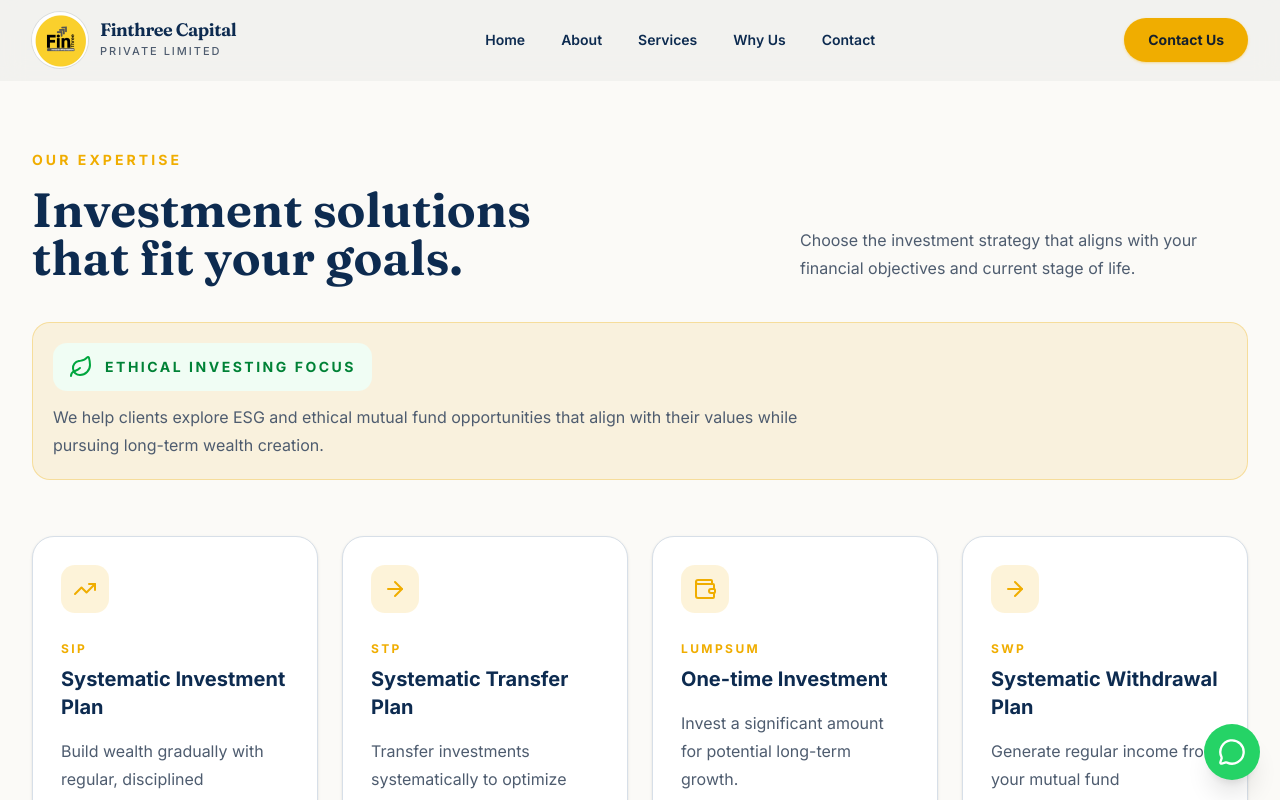
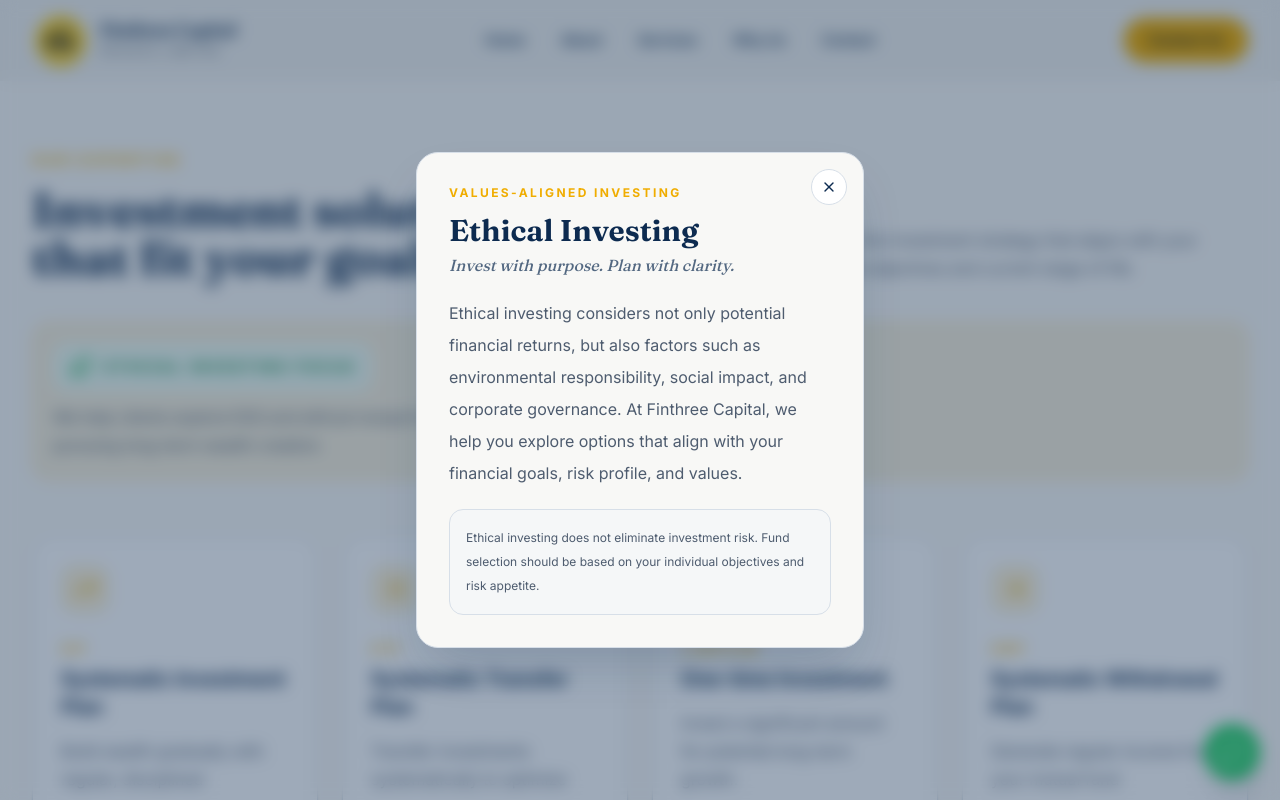
Before and after one commit to Aryamann687/finthree-capital, a Next.js app: page / in a window 1280 px wide. Both pictures are taken after a click on the button 640 px from the left and 2147 px from the top of the page. Shown: the part 1747-2547 px from the top of the page. Built offline with nearby package versions, Linux system fonts and the light colour scheme.

Commit message:
Added Ethical investing focus

```diff
--- a/components/finthree-site.tsx
+++ b/components/finthree-site.tsx
@@ -243,6 +243,8 @@ export function FinthreeSite() {
   // Comparison charts always project across a fixed horizon, selectable via
   // the timeline buttons — independent of the calculator's own period above.
   const [comparisonYears, setComparisonYears] = useState<number>(DEFAULT_COMPARISON_YEARS)
+  // ---- Ethical Investing Focus modal state ----
+  const [ethicalModalOpen, setEthicalModalOpen] = useState(false)
 
   // Keep the primary calculator controls and summary immediate while allowing
   // heavier comparison charts lower on the page to update at a lower priority.
@@ -410,6 +412,16 @@ const handleSubmit = async (e: FormEvent<HTMLFormElement>) => {
     window.addEventListener('scroll', onScroll, { passive: true })
     return () => window.removeEventListener('scroll', onScroll)
   }, [])
+
+  // Close the Ethical Investing modal on Escape.
+  useEffect(() => {
+    if (!ethicalModalOpen) return
+    const onKeyDown = (e: KeyboardEvent) => {
+      if (e.key === 'Escape') setEthicalModalOpen(false)
+    }
+    window.addEventListener('keydown', onKeyDown)
+    return () => window.removeEventListener('keydown', onKeyDown)
+  }, [ethicalModalOpen])
 
   const scrollTo = (id: string) => {
     document.getElementById(id)?.scrollIntoView({ behavior: 'smooth' })
@@ -1011,7 +1023,17 @@ const handleSubmit = async (e: FormEvent<HTMLFormElement>) => {
   initial="hidden"
   whileInView="show"
   viewport={{ once: true, amount: 0.2 }}
-  className="mt-10 rounded-2xl border border-accent/30 bg-accent/10 p-5"
+  role="button"
+  tabIndex={0}
+  aria-haspopup="dialog"
+  onClick={() => setEthicalModalOpen(true)}
+  onKeyDown={(e) => {
+    if (e.key === 'Enter' || e.key === ' ') {
+      e.preventDefault()
+      setEthicalModalOpen(true)
+    }
+  }}
+  className="mt-10 cursor-pointer rounded-2xl border border-accent/30 bg-accent/10 p-5 outline-none transition-all duration-300 hover:border-accent/50 hover:bg-accent/[0.14] hover:shadow-md hover:shadow-accent/10 focus-visible:ring-2 focus-visible:ring-accent/40 active:scale-[0.995]"
 >
   <div className="inline-flex items-center gap-3 rounded-xl bg-green-50 px-4 py-3">
   <Leaf className="size-6 text-green-600" />
@@ -1683,6 +1705,8 @@ const handleSubmit = async (e: FormEvent<HTMLFormElement>) => {
       >
         <MessageCircle className="size-7" />
       </a>
+
+      <EthicalInvestingModal open={ethicalModalOpen} onClose={() => setEthicalModalOpen(false)} />
     </div>
   )
 }
@@ -1719,6 +1743,62 @@ function Feature({
       <h3 className="mt-6 text-xl font-bold text-primary">{title}</h3>
       <p className="mt-3 leading-7 text-muted-foreground">{text}</p>
     </motion.article>
+  )
+}
+
+/* ============================================================
+   Ethical Investing Focus — modal
+   ============================================================ */
+
+function EthicalInvestingModal({ open, onClose }: { open: boolean; onClose: () => void }) {
+  if (!open) return null
+  return (
+    <div
+      className="fixed inset-0 z-[60] flex items-center justify-center bg-primary/40 p-4 backdrop-blur-sm"
+      onClick={onClose}
+    >
+      <motion.div
+        role="dialog"
+        aria-modal="true"
+        aria-labelledby="ethical-investing-title"
+        onClick={(e) => e.stopPropagation()}
+        initial={{ opacity: 0, y: 12, scale: 0.98 }}
+        animate={{ opacity: 1, y: 0, scale: 1 }}
+        transition={{ duration: 0.25, ease: 'easeOut' }}
+        className="relative w-full max-w-md rounded-3xl border border-border bg-[#F8F8F6] p-6 shadow-2xl shadow-primary/20 sm:p-8"
+      >
+        <button
+          type="button"
+          onClick={onClose}
+          aria-label="Close dialog"
+          className="absolute right-4 top-4 flex size-9 items-center justify-center rounded-full border border-border bg-card text-primary transition-colors hover:border-accent hover:text-accent"
+        >
+          <X className="size-4" />
+        </button>
+
+        <p className="text-xs font-bold uppercase tracking-[0.2em] text-accent">
+          Values-aligned investing
+        </p>
+        <h3 id="ethical-investing-title" className="font-display mt-3 text-2xl font-semibold text-primary sm:text-3xl">
+          Ethical Investing
+        </h3>
+        <p className="font-display mt-1 text-base italic text-primary/70">
+          Invest with purpose. Plan with clarity.
+        </p>
+
+        <p className="mt-5 text-sm leading-7 text-muted-foreground sm:text-base sm:leading-8">
+          Ethical investing considers not only potential financial returns, but also factors
+          such as environmental responsibility, social impact, and corporate governance.
+          At Finthree Capital, we help you explore options that align with your financial
+          goals, risk profile, and values.
+        </p>
+
+        <p className="mt-5 rounded-xl border border-border bg-secondary/40 p-4 text-xs leading-6 text-muted-foreground">
+          Ethical investing does not eliminate investment risk. Fund selection should be
+          based on your individual objectives and risk appetite.
+        </p>
+      </motion.div>
+    </div>
   )
 }
 
```
